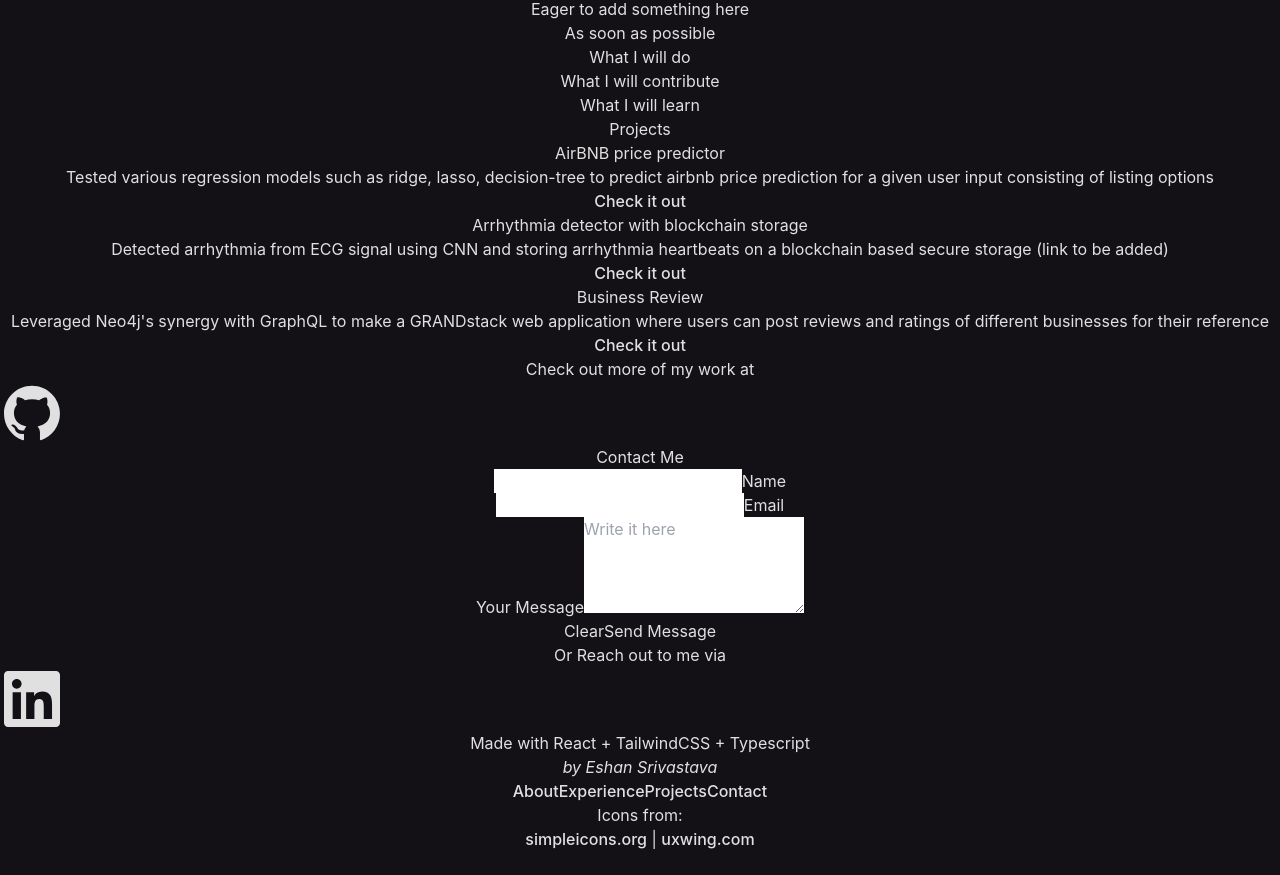
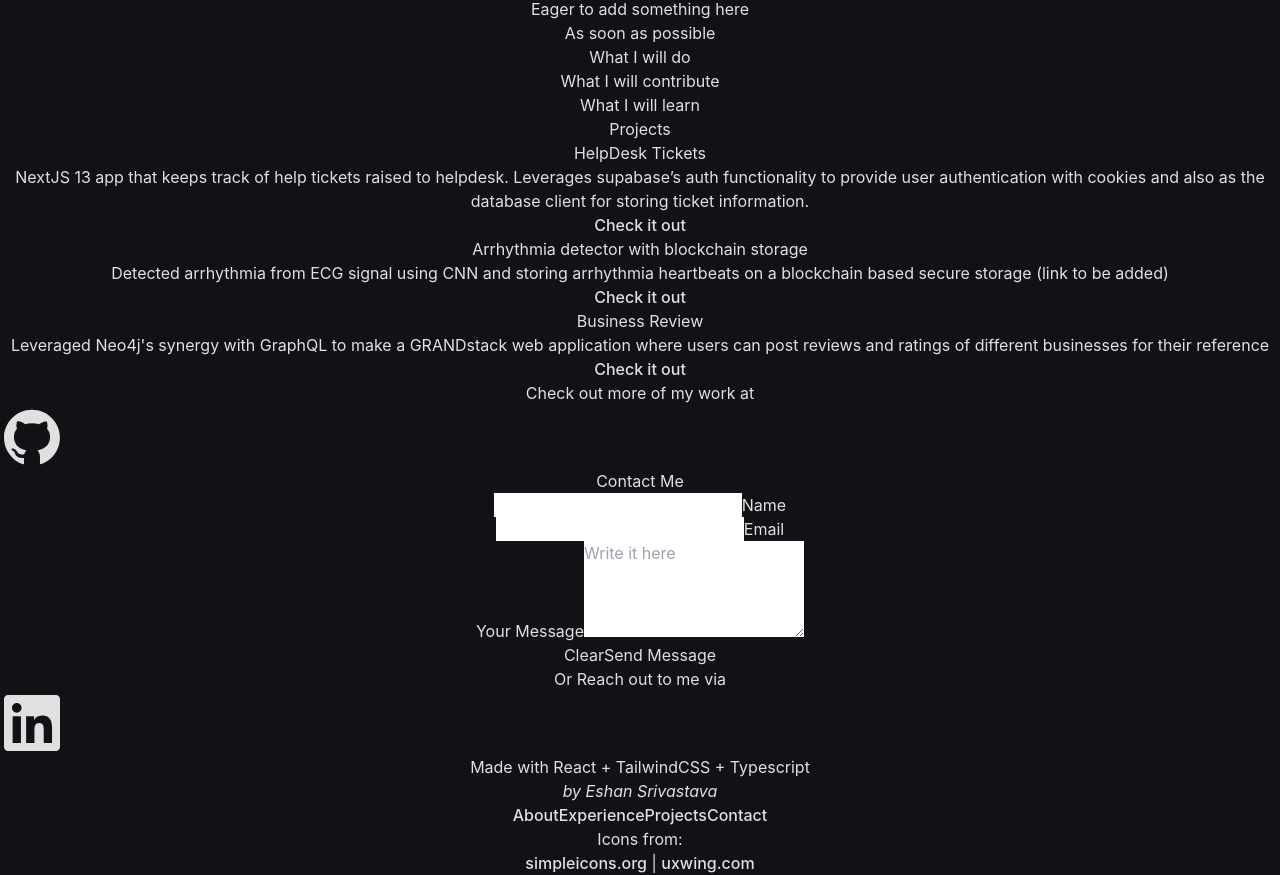
Before and after one commit to eshan-srivastava/portfolio, a React (Vite) app: page / in a window 1280 px wide. Shown: the part 8158-9033 px from the top of the page. Before the commit the page ends 9009 px from the top, so only its background shows below. Built offline with nearby package versions, Linux system fonts and the light colour scheme.

Commit message:
changed project data and projectcard margin-x

```diff
--- a/src/components/ProjectCard.tsx
+++ b/src/components/ProjectCard.tsx
@@ -7,7 +7,7 @@ type ProjectCardProps = {
 //each projectcard component has -> title, button, desc
 const ProjectCard = ({ title, desc, url }: ProjectCardProps) => {
     return (
-        <div className="my-6 pb-4 pt-2 mx-auto w-5/6 md:w-1/5 group relative">
+        <div className="my-6 pb-4 pt-2 mx-14 w-5/6 md:w-1/5 group relative">
             <div className="absolute -inset-0.5 bg-gradient-to-r from-purple-600 to-pink-600 rounded-lg blur opacity-10 group-hover:opacity-50"></div>
             <div className="relative h-full bg-neutral-900 rounded-lg border-2 border-cyan-500">
                 <h4 className="text-2xl font-medium py-3 w-3/4 mx-auto">{title}</h4>
--- a/src/components/Projects.tsx
+++ b/src/components/Projects.tsx
@@ -2,9 +2,9 @@ import ProjectCard from "./ProjectCard";
 import { AiOutlineGithub } from "react-icons/ai";
 
 const projectdata = [{
-    "title": "AirBNB price predictor",
-    "desc": "Tested various regression models such as ridge, lasso, decision-tree to predict airbnb price prediction for a given user input consisting of listing options",
-    "url": "https://github.com/eshan-srivastava/dac-airbnb-project",
+    "title": "HelpDesk Tickets",
+    "desc": "NextJS 13 app that keeps track of help tickets raised to helpdesk. Leverages supabase’s auth functionality to provide user authentication with cookies and also as the database client for storing ticket information.",
+    "url": "https://github.com/eshan-srivastava/next-tickets",
 }, {
     "title": "Arrhythmia detector with blockchain storage",
     "desc": "Detected arrhythmia from ECG signal using CNN and storing arrhythmia heartbeats on a blockchain based secure storage (link to be added)",
@@ -22,7 +22,7 @@ const Projects = () => {
     return (
         <div id="projects">
             <h2 className="text-3xl pt-10">Projects</h2>
-            <div className="flex flex-col lg:flex-row">
+            <div className="flex flex-col lg:flex-row justify-center">
                 {/* replace this div with a project list component in future */}
                 <ProjectCard {...projectdata[0]} />
                 <ProjectCard {...projectdata[1]} />
```
